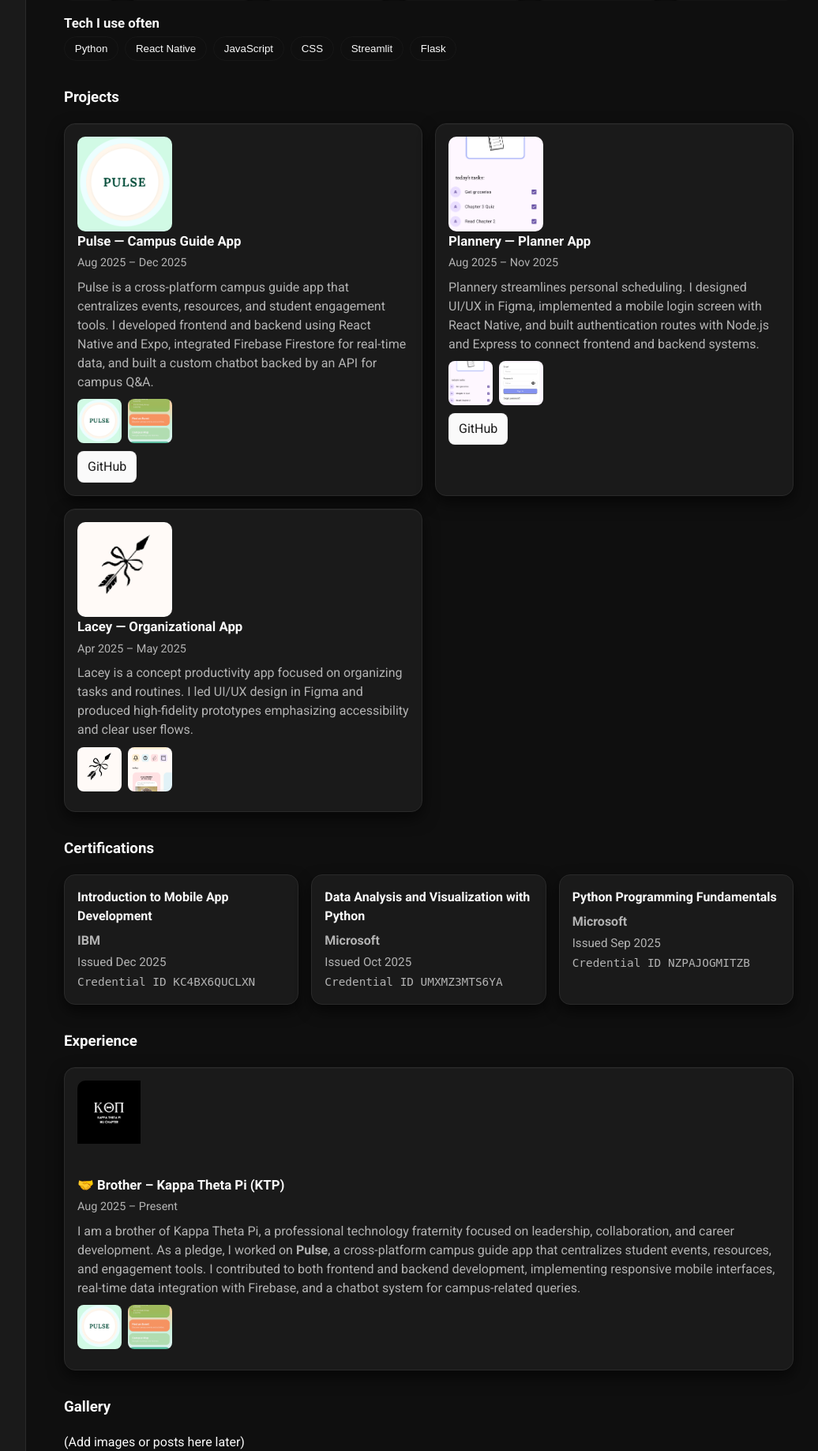
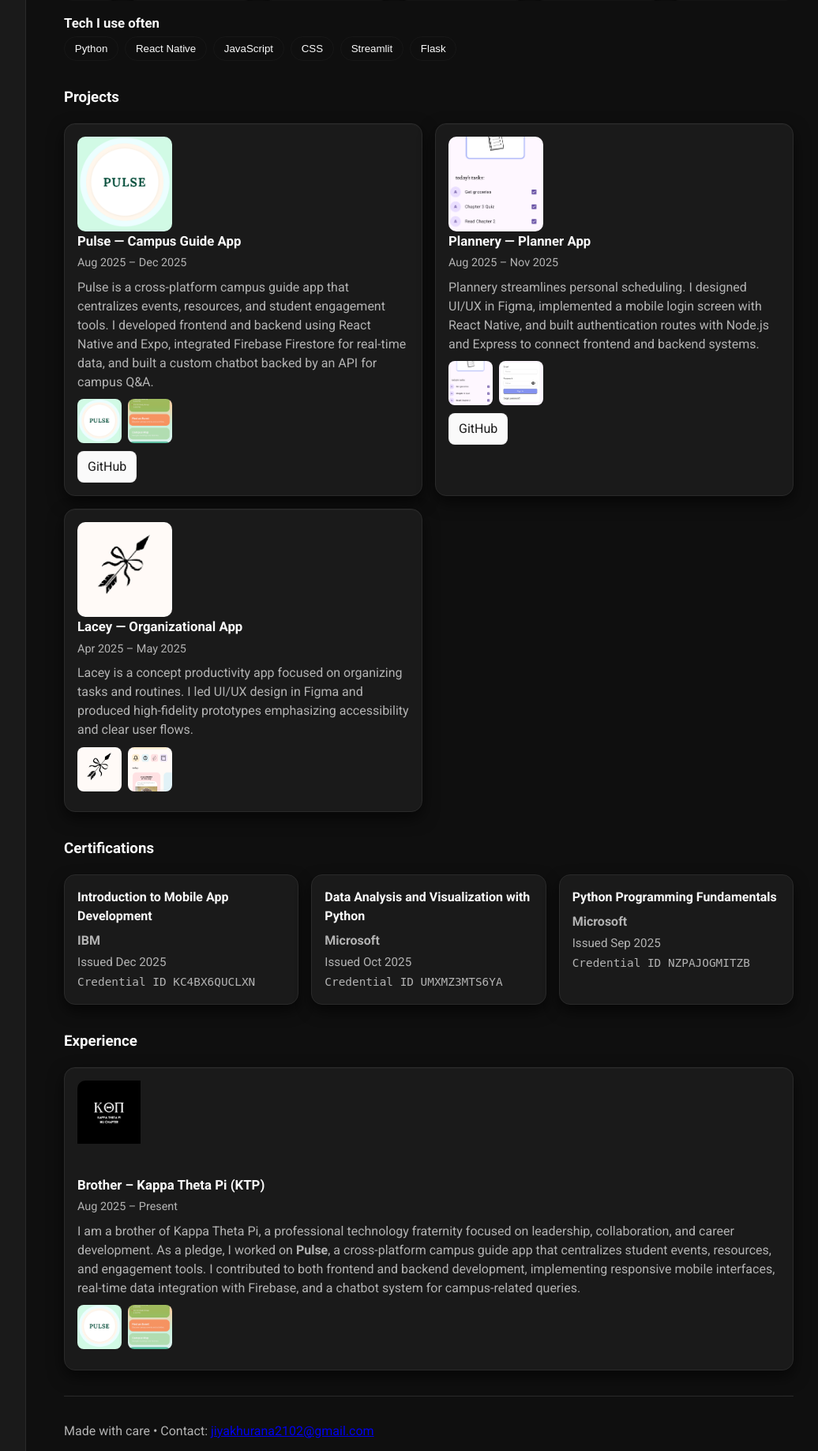
Before and after one commit to JiyaKhurana2102/Portfolio-Website, a Flask app: page / in a window 1280 px wide. Shown: the part 704-2541 px from the top of the page at 79% size, without its empty margins (227-1263 px from the left). Run offline with Flask 3, Linux system fonts and the light colour scheme.

Commit message:
Removed gallery- frontend finish

```diff
--- a/static/js/main.js
+++ b/static/js/main.js
@@ -36,6 +36,20 @@ document.addEventListener('DOMContentLoaded', function () {
     }
 
     const { sidebar, offset } = getSidebarAndOffset();
+
+    // Diagnostic logging for debugging mobile scroll behavior
+    try {
+      console.log('[nav] click', {
+        href,
+        isTopBar: window.matchMedia('(max-width: 640px)').matches,
+        offset,
+        sidebarOpen: !!(sidebar && sidebar.classList.contains('open')),
+        targetTop: target.getBoundingClientRect().top,
+        scrollY: window.scrollY
+      });
+    } catch (err) {
+      // ignore logging errors in older browsers
+    }
 
     // Use scrollIntoView for the main smooth scroll and then adjust by offset.
     // This avoids layout measurement timing issues in some browsers.
--- a/templates/index.html
+++ b/templates/index.html
@@ -42,7 +42,7 @@
 
       <!-- Contact links sit below the main navigation links -->
       <div class="sidebar-contacts">
-        <h3>Contact Me</h3>
+        <h3>Contact Me 🔗</h3>
         <ul>
           <li><a href="https://github.com/JiyaKhurana2102" target="_blank" rel="noopener">GitHub</a></li>
           <li><a href="https://www.linkedin.com/in/jiyakhurana21/" target="_blank" rel="noopener">LinkedIn</a></li>
@@ -251,7 +251,7 @@
                 <img src="{{ url_for('static', filename='images/NEW Bitmoji Portfolio/ktp-logo.jpeg') }}" alt="Kappa Theta Pi logo" style="width: 80px; height: auto;">
     </div>
     <div class="project-meta">
-      <h4 id="proj-ktp" class="project-title">🤝 Brother – Kappa Theta Pi (KTP)</h4>
+      <h4 id="proj-ktp" class="project-title">Brother – Kappa Theta Pi (KTP)</h4>
       <div class="project-dates">Aug 2025 – Present</div>
       <p class="project-desc">
         I am a brother of Kappa Theta Pi, a professional technology fraternity focused on leadership, collaboration, and career development. As a pledge, I worked on <strong>Pulse</strong>, a cross-platform campus guide app that centralizes student events, resources, and engagement tools. I contributed to both frontend and backend development, implementing responsive mobile interfaces, real-time data integration with Firebase, and a chatbot system for campus-related queries.
@@ -265,18 +265,6 @@
     </div>
     </article>
 
-    </section>
-
-    <!-- GALLERY SECTION (placeholder) -->
-    <section id="gallery" class="section gallery-section">
-      <header>
-        <h3>Gallery</h3>
-        <p class="muted">(Add images or posts here later)</p>
-      </header>
-      <div class="gallery-grid">
-        <div class="gallery-item">Image 1 placeholder</div>
-        <div class="gallery-item">Image 2 placeholder</div>
-      </div>
     </section>
 
     <!-- Footer of the main content area -->
```
